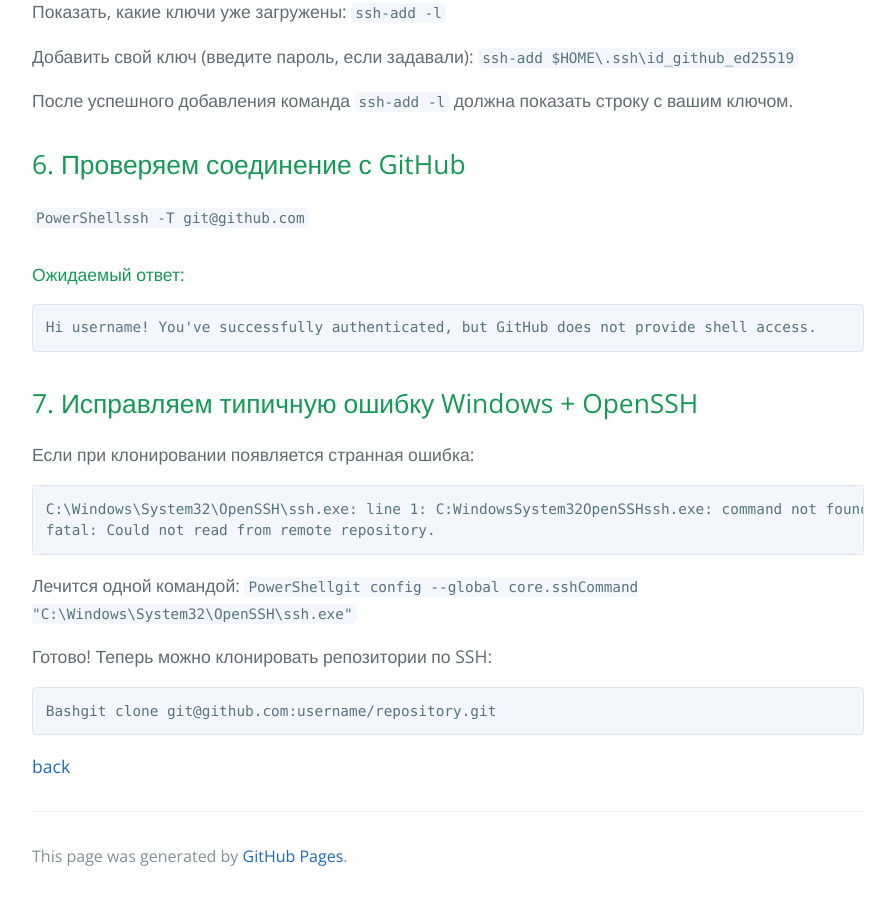
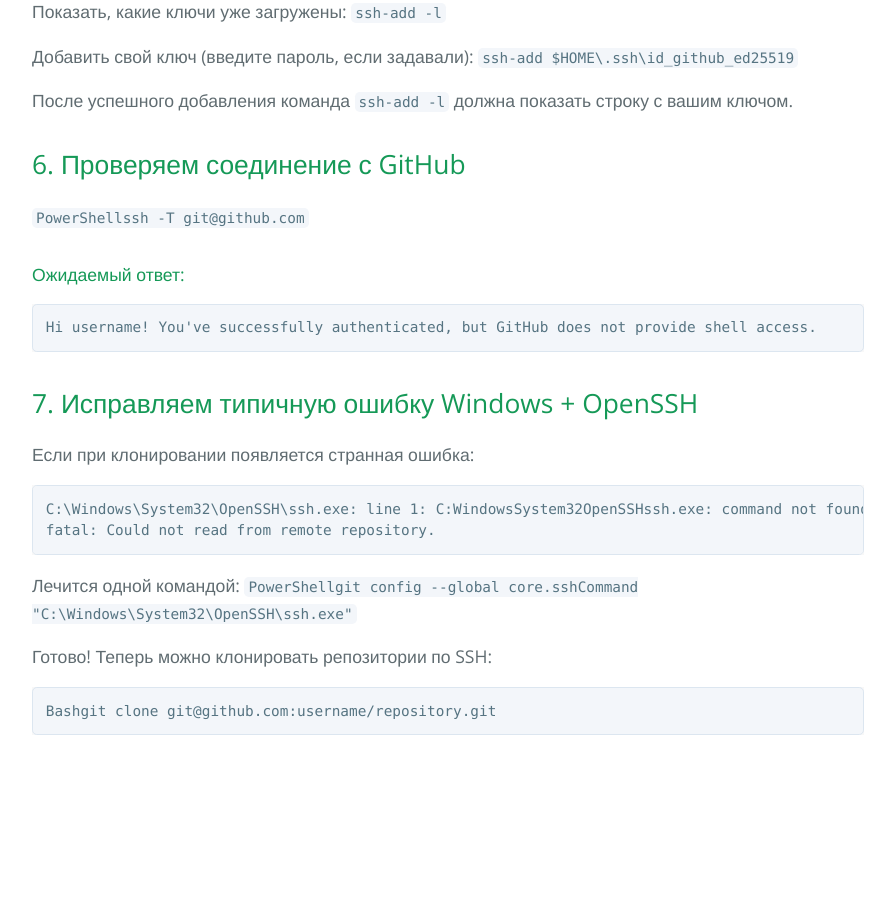
Before and after one commit to MyWhiteShadow/MyWhiteShadow.github.io, a Jekyll site: the page built from GithubSSHIntegration.md, in a window 1280 px wide and 900 px high, scrolled down 1564 px. Shown: the whole window, without its empty margins (192-1087 px from the left). Built offline with Jekyll 4.4.1, drawn with Linux system fonts in a browser that asks for light colours; after the commit the page ends 2347 px from its top, so only the background shows below that.

Commit message:
исправлено оформление

````diff
--- a/GithubSSHIntegration.md
+++ b/GithubSSHIntegration.md
@@ -71,5 +71,3 @@ Start-Service ssh-agent
 ```bash
 Bashgit clone git@github.com:username/repository.git
 ```
-
-[back](./)
--- a/_layouts/default.html
+++ b/_layouts/default.html
@@ -29,12 +29,6 @@
 
     <main id="content" class="main-content" role="main">
       {{ content }}
-
-      <footer class="site-footer">
-        {% if site.github.is_project_page %}
-          <span class="site-footer-owner"><a href="{{ site.github.repository_url }}">{{ site.github.repository_name }}</a> is maintained by <a href="{{ site.github.owner_url }}">{{ site.github.owner_name }}</a>.</span>
-        {% endif %}
-        <span class="site-footer-credits">This page was generated by <a href="https://pages.github.com">GitHub Pages</a>.</span>
       </footer>
     </main>
   </body>
````
